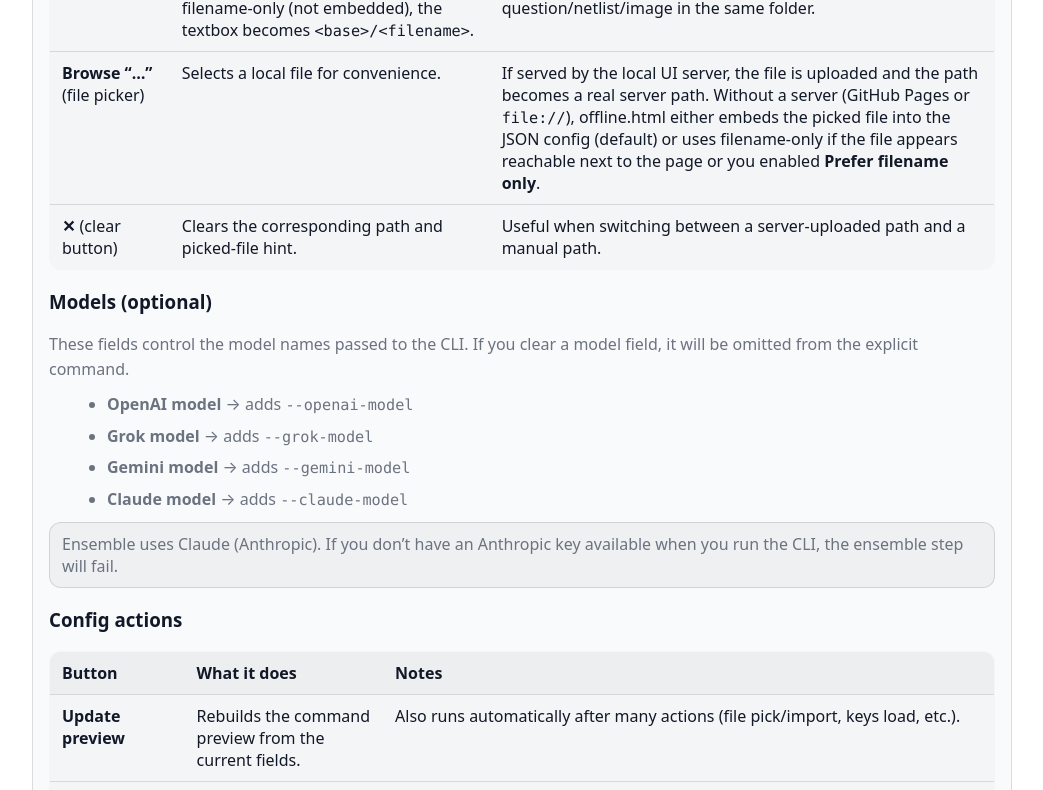
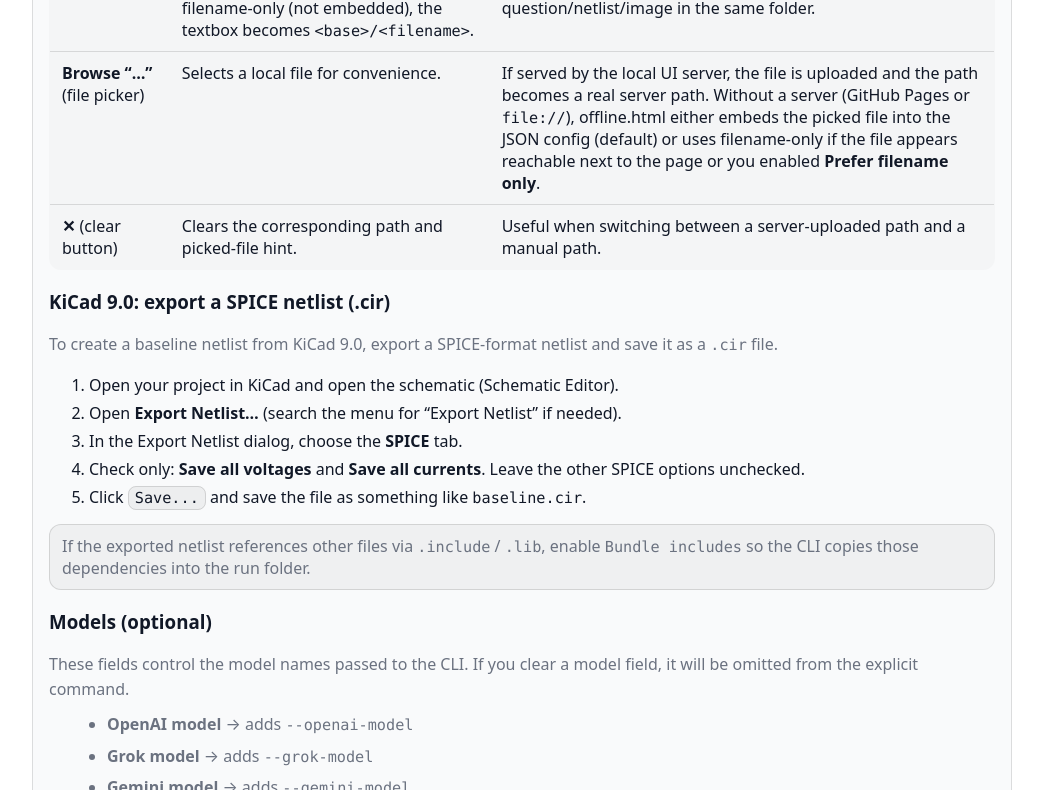
Before and after one commit to edbecnel/AiSchematicsEnsemble, a website: page offline-help.html in a window 1280 px wide. Shown: the part 3238-4028 px from the top of the page, without its empty margins (118-1161 px from the left). Drawn offline with Linux system fonts and the light colour scheme.

Commit message:
docs: add KiCad 9.0 SPICE netlist export guidance

```diff
--- a/offline-help.html
+++ b/offline-help.html
@@ -464,7 +464,8 @@
               </td>
               <td>
                 Use <code>Bundle includes</code> if your netlist uses
-                <code>.include</code> / <code>.lib</code> files.
+                <code>.include</code> / <code>.lib</code> files. See
+                <a href="#kicad9-spice-netlist">KiCad 9.0 export steps</a>.
               </td>
             </tr>
             <tr>
@@ -557,6 +558,43 @@
             </tr>
           </tbody>
         </table>
+
+        <h3 id="kicad9-spice-netlist">
+          KiCad 9.0: export a SPICE netlist (.cir)
+        </h3>
+        <p>
+          To create a baseline netlist from KiCad 9.0, export a SPICE-format
+          netlist and save it as a <code>.cir</code> file.
+        </p>
+        <ol>
+          <li>
+            Open your project in KiCad and open the schematic (Schematic
+            Editor).
+          </li>
+          <li>
+            Open <strong>Export Netlist…</strong> (search the menu for “Export
+            Netlist” if needed).
+          </li>
+          <li>
+            In the Export Netlist dialog, choose the <strong>SPICE</strong> tab.
+          </li>
+          <li>
+            Check only:
+            <strong>Save all voltages</strong> and
+            <strong>Save all currents</strong>. Leave the other SPICE options
+            unchecked.
+          </li>
+          <li>
+            Click <span class="kbd">Save...</span> and save the file as
+            something like <code>baseline.cir</code>.
+          </li>
+        </ol>
+        <div class="note">
+          If the exported netlist references other files via
+          <code>.include</code> / <code>.lib</code>, enable
+          <code>Bundle includes</code> so the CLI copies those dependencies into
+          the run folder.
+        </div>
 
         <h3>Models (optional)</h3>
         <p>
```
Also changed, not shown: Help.md (+11 -0 lines), help.html (+11 -0 lines).
